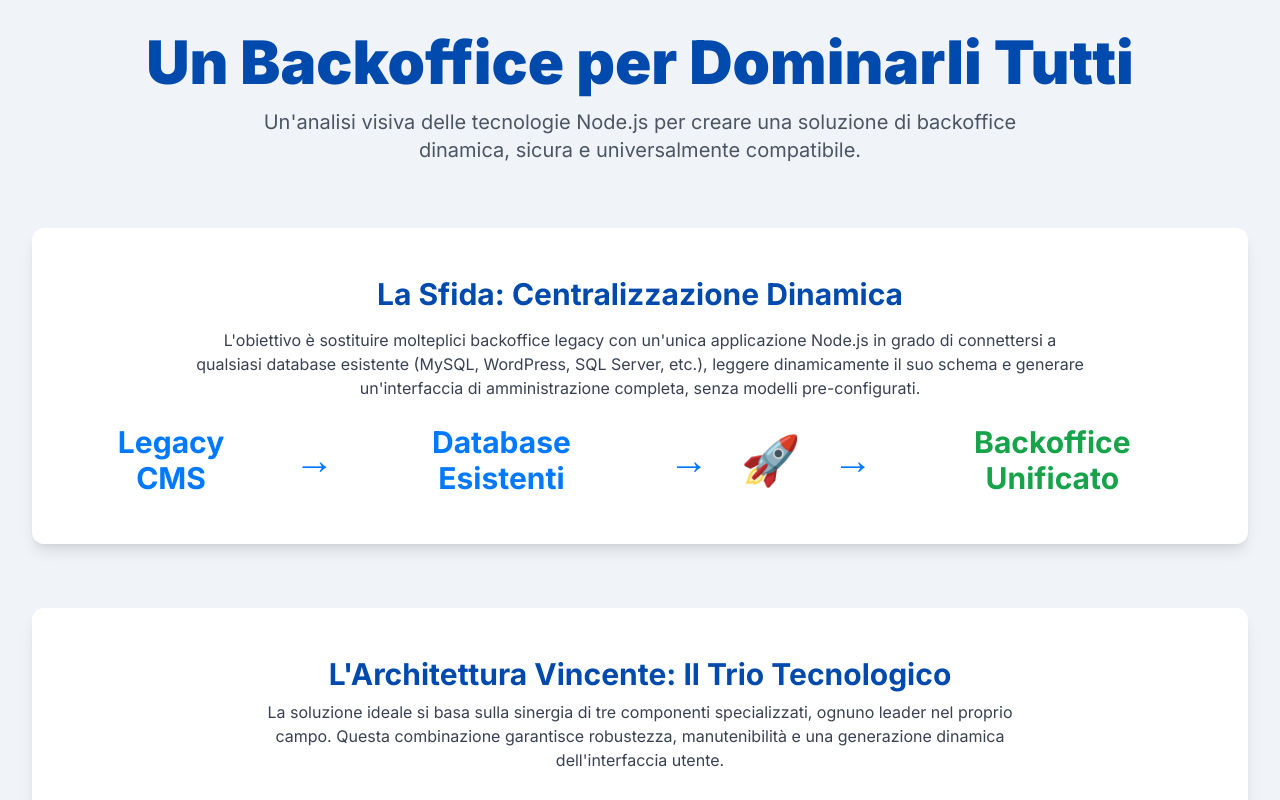
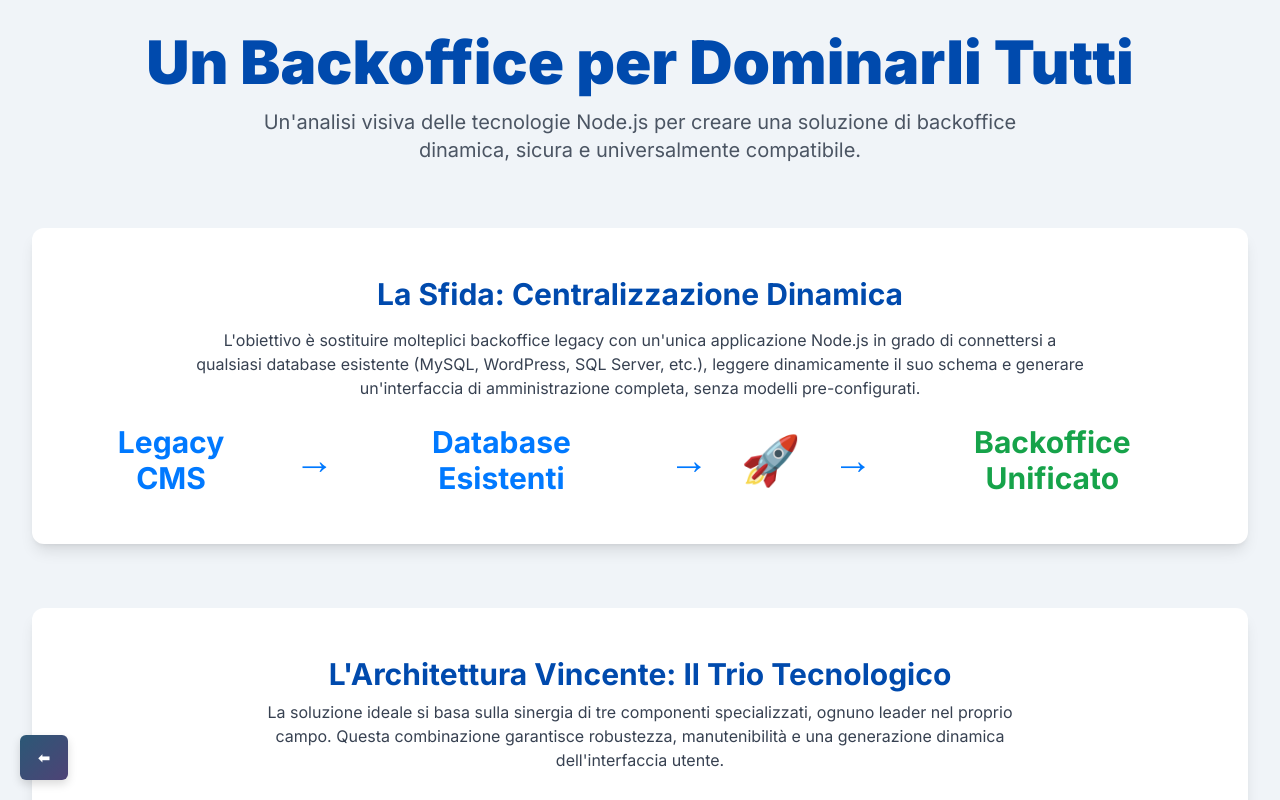
Before and after one commit to aadminer/genanalisis, a plain HTML site: page backoffice.tecnologies.html in a window 1280 px wide. Shown: the top 800 px of the page. Drawn offline with nearby package versions, Linux system fonts and the light colour scheme.

Commit message:
Update backoffice.tecnologies.html
bottone ritorna

```diff
--- a/backoffice.tecnologies.html
+++ b/backoffice.tecnologies.html
@@ -51,7 +51,30 @@
     </style>
 </head>
 <body class="text-gray-800">
+    <a href="index.html" class="back-to-menu">⬅</a>
 
+    <style>
+      .back-to-menu {
+        position: fixed;
+        bottom: 20px;
+        left: 20px;
+        background: linear-gradient(135deg, #2b5876, #4e4376);
+        color: white;
+        padding: 12px 18px;
+        font-size: 14px;
+        font-weight: bold;
+        text-decoration: none;
+        border-radius: 6px;
+        box-shadow: 0 4px 10px rgba(0, 0, 0, 0.15);
+        transition: background 0.3s ease, transform 0.2s ease;
+        z-index: 1000;
+      }
+
+      .back-to-menu:hover {
+        background: linear-gradient(135deg, #4e4376, #2b5876);
+        transform: translateY(-2px);
+      }
+    </style>
     <div class="container mx-auto p-4 md:p-8">
 
         <header class="text-center mb-12 md:mb-16">
```
